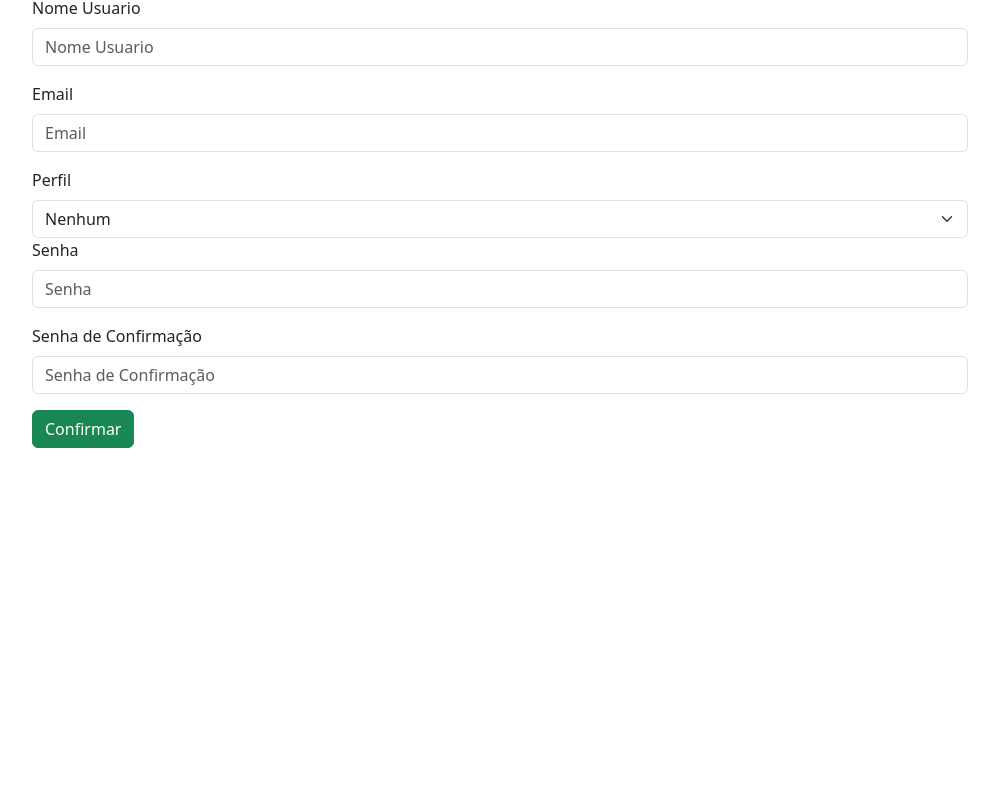
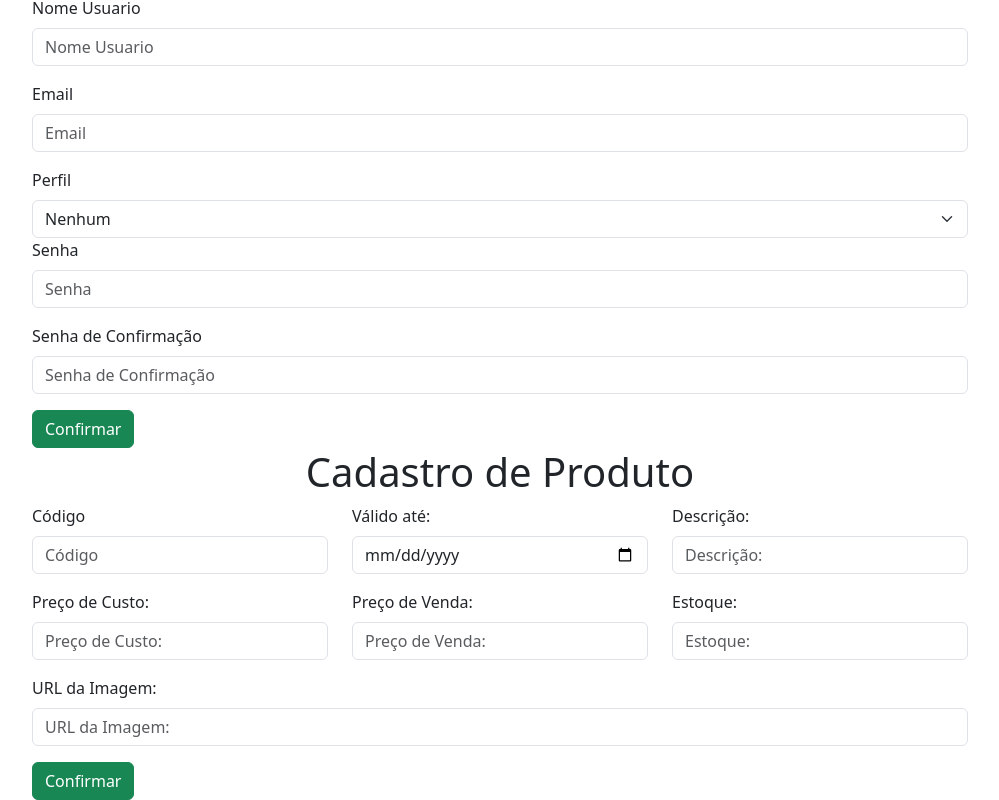
Before and after one commit to magnus012/sistema, a React (Create React App) app: page / in a window 1280 px wide. Shown: the part 1114-1914 px from the top of the page, without its empty margins (140-1139 px from the left). Before the commit the page ends 1562 px from the top, so only its background shows below. Built offline with nearby package versions, Linux system fonts and the light colour scheme.

Commit message:
Cadastro de Produto

```diff
--- a/src/App.js
+++ b/src/App.js
@@ -2,6 +2,7 @@ import Pagina from "./components/Pagina";
 import TelaCliente from "./layouts/TelaCadastroCliente";
 import TelaFornecedor from "./layouts/TelaCadastroFornecedor";
 import TelaUsuario from "./layouts/TelaCadastroUsuario";
+import TelaProduto from "./layouts/TelaCadastroProduto";
 function App() {
   return (
     <div className="App">
@@ -9,6 +10,7 @@ function App() {
         <TelaCliente titulo="Cadastro de Cliente"/>
         <TelaFornecedor titulo="Cadastro de Fornecedor"/>
         <TelaUsuario titulo="Cadastro de Usuario"/>
+        <TelaProduto titulo="Cadastro de Produto"/>
       </Pagina>
     </div>
   );
--- /dev/null
+++ b/src/layouts/TelaCadastroProduto.jsx
@@ -0,0 +1,103 @@
+import { useState } from "react";
+import { Col, Form, Row, Button } from "react-bootstrap";
+
+export default function TelaProduto(props) {
+    const [validated, setValidated] = useState(false);
+    const handleSubmit = (event) => {
+        //validação
+        const form = event.currentTarget;
+        if (form.checkValidity() === false) {
+            event.preventDefault();
+            event.stopPropagation();
+        }
+        setValidated(true);
+    };
+    return (
+        <div>
+            <h1 className={"text-center"} variant="dark">
+                {props.titulo || "Título não fornecido"}
+            </h1>
+            <Form noValidate validated={validated} onSubmit={handleSubmit}>
+                <Row>
+                    <Col>
+                        {/* ########## Código ########## */}
+                        <Form.Group className="mb-3" controlId="formGroupCodigo">
+                            <Form.Label>Código</Form.Label>
+                            <Form.Control required type="number" placeholder="Código" />
+                            <Form.Control.Feedback type="invalid">
+                                Por favor, informe o código do produto!
+                            </Form.Control.Feedback>
+                        </Form.Group>
+                    </Col>
+                    <Col>
+                        {/* ########## Validade ########## */}
+                        <Form.Group className="mb-3" controlId="formGroupValidade">
+                            <Form.Label>Válido até: </Form.Label>
+                            <Form.Control required type="date" placeholder="Válido até:" />
+                            <Form.Control.Feedback type="invalid">
+                                Por favor, informe a data de validade!
+                            </Form.Control.Feedback>
+                        </Form.Group>
+                    </Col>
+                    <Col>
+                        {/* ########## Descrição ########## */}
+                        <Form.Group className="mb-3" controlId="formGroupDescricao">
+                            <Form.Label>Descrição:</Form.Label>
+                            <Form.Control required type="text" placeholder="Descrição:" />
+                            <Form.Control.Feedback type="invalid">
+                                Por favor, informe a descrição do produto!
+                            </Form.Control.Feedback>
+                        </Form.Group>
+                    </Col>
+                </Row>
+                <Row>
+                    <Col>
+                        {/* ########## Preço Custo ########## */}
+                        <Form.Group className="mb-3" controlId="formGroupNome">
+                            <Form.Label>Preço de Custo:</Form.Label>
+                            <Form.Control required type="number" placeholder="Preço de Custo:" />
+                            <Form.Control.Feedback type="invalid">
+                                Por favor, informe o preço de custo deste produto!
+                            </Form.Control.Feedback>
+                        </Form.Group>
+                    </Col>
+                    <Col>
+                        {/* ########## Preço Venda ########## */}
+                        <Form.Group className="mb-3" controlId="formGroupNome">
+                            <Form.Label>Preço de Venda:</Form.Label>
+                            <Form.Control required type="number" placeholder="Preço de Venda:" />
+                            <Form.Control.Feedback type="invalid">
+                                Por favor, informe o preço de venda deste produto!
+                            </Form.Control.Feedback>
+                        </Form.Group>
+                    </Col>
+                    <Col>
+                        {/* ########## Estoque ########## */}
+                        <Form.Group className="mb-3" controlId="formGroupEstoque">
+                            <Form.Label>Estoque:</Form.Label>
+                            <Form.Control required type="number" placeholder="Estoque:" />
+                            <Form.Control.Feedback type="invalid">
+                                Por favor, informe a quantidade em estoque deste produto!
+                            </Form.Control.Feedback>
+                        </Form.Group>
+                    </Col>
+                </Row>
+                <Row>
+                    <Col>
+                        {/* ########## URL Imagem ########## */}
+                        <Form.Group className="mb-3" controlId="formGroupUrlImagem">
+                            <Form.Label>URL da Imagem:</Form.Label>
+                            <Form.Control required type="url" placeholder="URL da Imagem:" />
+                            <Form.Control.Feedback type="invalid">
+                                Por favor, informe a url da imagem deste produto!
+                            </Form.Control.Feedback>
+                        </Form.Group>
+                    </Col>
+                </Row>
+                <Button type="submit" variant="success">
+                    Confirmar
+                </Button>{" "}
+            </Form>
+        </div>
+    );
+}
```
